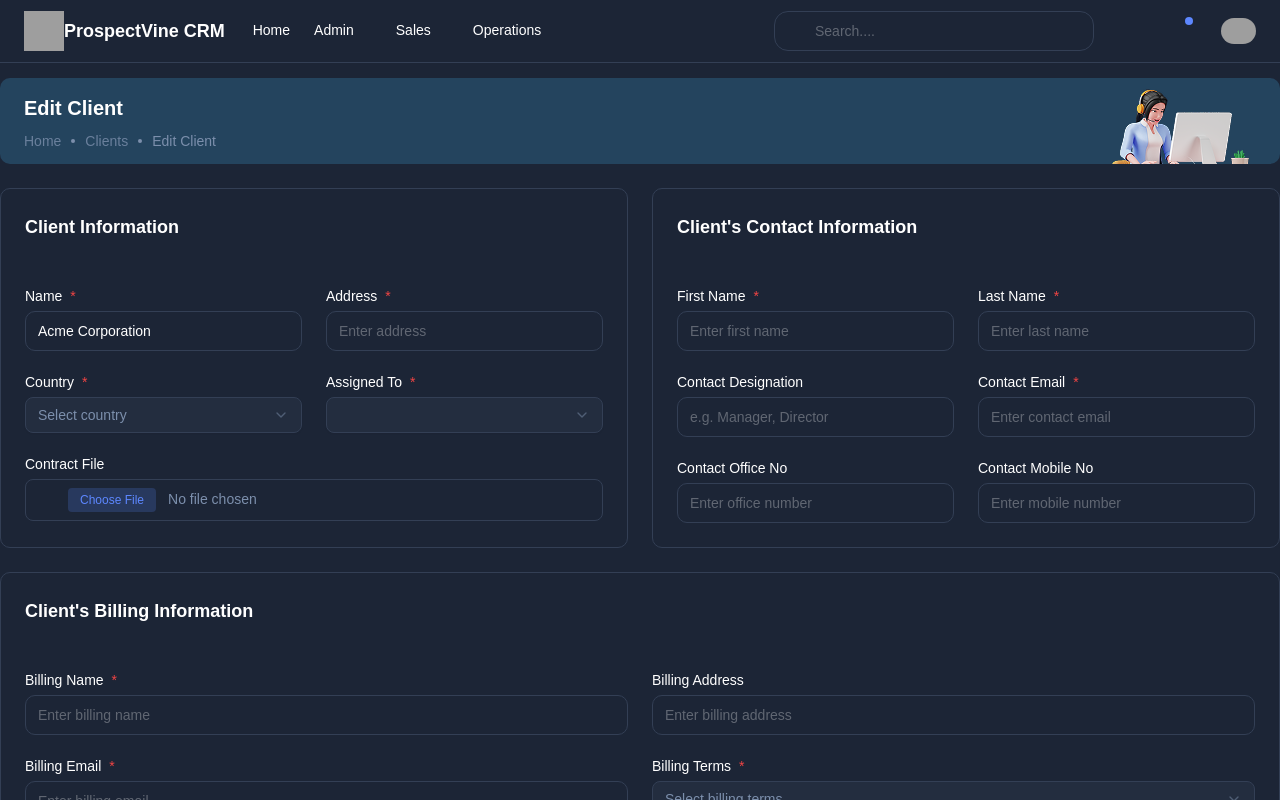
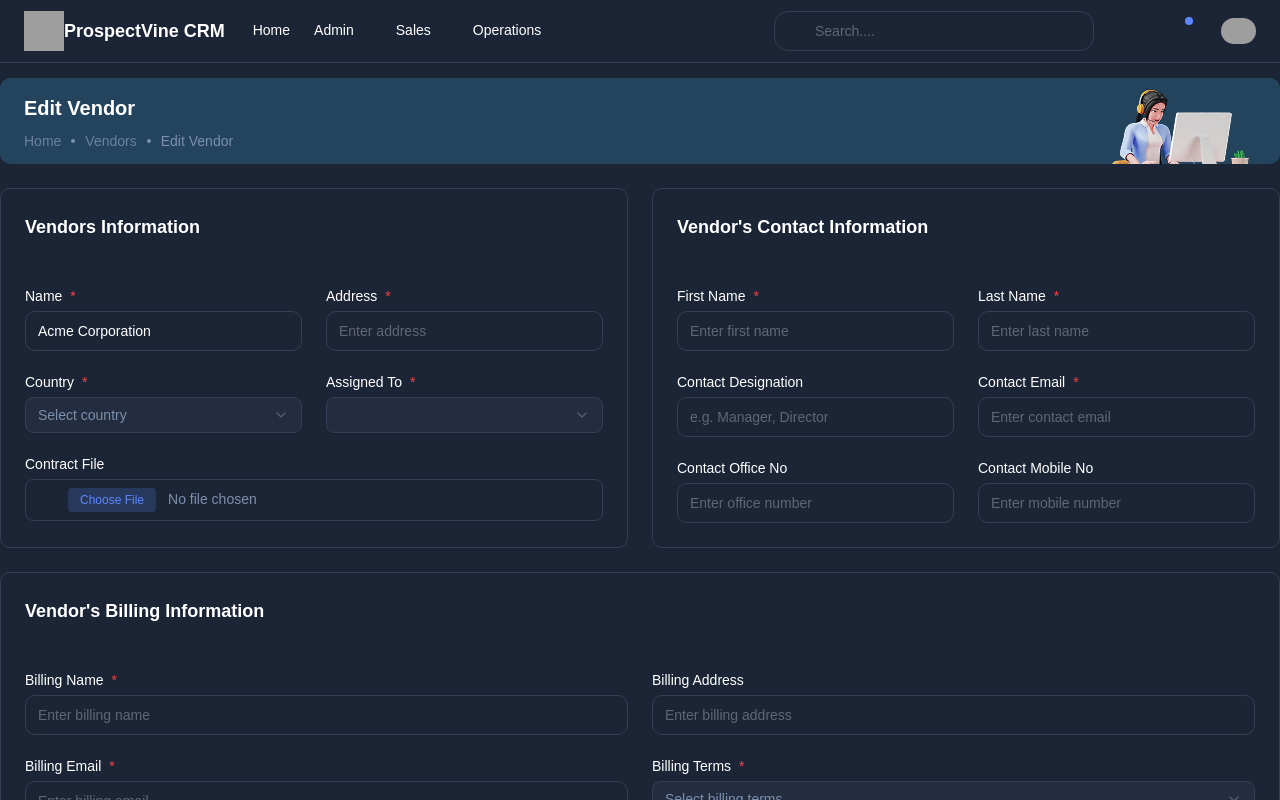
Before and after one commit to Arbaj221/Admin-Dashboard, a React (Vite) app: page /vendors/edit/1 in a window 1280 px wide. Both pictures are taken after typing "name@example.com", "Sample123" into the empty fields and a click on the button "Sign in". Shown: the top 800 px of the page. Built offline with nearby package versions, Linux system fonts and the light colour scheme; grey boxes are pictures that could not be loaded; some icons are missing.

Commit message:
Update vendors UI labels, routes and table styling

```diff
--- a/src/modules/clients/components/ClientsTable.tsx
+++ b/src/modules/clients/components/ClientsTable.tsx
@@ -44,7 +44,7 @@ const ClientsTable = ({ clients, onDelete }: ClientsTableProps) => {
             </TableRow>
           ) : (
             clients.map((client: Client) => (
-              <TableRow key={client.id} className="hover:bg-lightprimary transition-colors">
+              <TableRow key={client.id} className="hover:bg-lightprimary transition-colors odd:bg-lightprimary/80">
 
                 {/* Code */}
                 <TableCell>
--- a/src/modules/vendors/component/form.tsx
+++ b/src/modules/vendors/component/form.tsx
@@ -117,16 +117,16 @@ const VendorForm = ({ mode, initialData }: VendorFormProps) => {
   const handleSubmit = () => {
     if (!validate()) return;
     // API call will go here
-    navigate('/clients');
+    navigate('/vendors');
   };
 
   return (
     <div className="flex flex-col gap-6">
 
       <div className="grid grid-cols-1 xl:grid-cols-2 gap-6">
-        {/* ── Client Information ── */}
+        {/* ── Vendors Information ── */}
         <CardBox>
-          <h5 className="card-title mb-6">Client Information</h5>
+          <h5 className="card-title mb-6">Vendors Information</h5>
           <div className="grid grid-cols-1 md:grid-cols-2 gap-6">
 
             {/* Name */}
@@ -137,7 +137,7 @@ const VendorForm = ({ mode, initialData }: VendorFormProps) => {
               <Input
                 id="name"
                 type="text"
-                placeholder="Enter client name"
+                placeholder="Enter vendors name"
                 value={formData.name}
                 onChange={(e) => handleChange('name', e.target.value)}
                 className={`mt-2 ${errors.name ? 'border-error focus-visible:border-error' : ''}`}
@@ -237,7 +237,7 @@ const VendorForm = ({ mode, initialData }: VendorFormProps) => {
 
         {/* ── Contact Information ── */}
         <CardBox>
-          <h5 className="card-title mb-6">Client's Contact Information</h5>
+          <h5 className="card-title mb-6">Vendor's Contact Information</h5>
           <div className="grid grid-cols-1 md:grid-cols-2 gap-6">
 
             {/* First Name */}
@@ -339,7 +339,7 @@ const VendorForm = ({ mode, initialData }: VendorFormProps) => {
 
       {/* ── Billing Information ── */}
       <CardBox>
-        <h5 className="card-title mb-6">Client's Billing Information</h5>
+        <h5 className="card-title mb-6">Vendor's Billing Information</h5>
         <div className="grid grid-cols-1 md:grid-cols-2 gap-6">
 
           {/* Billing Name */}
@@ -423,7 +423,7 @@ const VendorForm = ({ mode, initialData }: VendorFormProps) => {
       <div className="flex items-center justify-end gap-3">
         <Button
           variant="outline"
-          onClick={() => navigate('/clients')}
+          onClick={() => navigate('/vendors')}
           className="px-6"
         >
           Cancel
@@ -432,7 +432,7 @@ const VendorForm = ({ mode, initialData }: VendorFormProps) => {
           onClick={handleSubmit}
           className="px-6 bg-primary hover:bg-primaryemphasis text-white"
         >
-          {mode === 'create' ? 'Save Client' : 'Update Client'}
+          {mode === 'create' ? 'Save Vendor' : 'Update Vendor'}
         </Button>
       </div>
 
--- a/src/modules/vendors/component/table.tsx
+++ b/src/modules/vendors/component/table.tsx
@@ -43,18 +43,18 @@ const VendorTable = ({ vendor, onDelete }: VendorTableProps) => {
               </TableCell>
             </TableRow>
           ) : (
-            vendor.map((client: Vendor) => (
-              <TableRow key={client.id} className="hover:bg-lightprimary transition-colors even:bg-muted/40">
+            vendor.map((vendor: Vendor) => (
+              <TableRow key={vendor.id} className="hover:bg-lightprimary transition-colors odd:bg-lightprimary/80">
 
                 {/* Code */}
                 <TableCell>
-                  <span className="text-sm font-semibold text-primary">{client.code}</span>
+                  <span className="text-sm font-semibold text-primary">{vendor.code}</span>
                 </TableCell>
 
                 {/* Name */}
                 <TableCell>
                   <span className="text-sm font-medium text-foreground whitespace-nowrap">
-                    {client.name}
+                    {vendor.name}
                   </span>
                 </TableCell>
 
@@ -62,37 +62,37 @@ const VendorTable = ({ vendor, onDelete }: VendorTableProps) => {
                 <TableCell>
                   <div className="flex items-center gap-2">
                     <div className="h-8 w-8 rounded-full bg-lightprimary text-primary flex items-center justify-center text-xs font-bold shrink-0">
-                      {client.person.charAt(0).toUpperCase()}
+                      {vendor.person.charAt(0).toUpperCase()}
                     </div>
-                    <span className="text-sm text-foreground whitespace-nowrap">{client.person}</span>
+                    <span className="text-sm text-foreground whitespace-nowrap">{vendor.person}</span>
                   </div>
                 </TableCell>
 
                 {/* Email */}
                 <TableCell>
-                  <span className="text-sm text-muted-foreground">{client.email}</span>
+                  <span className="text-sm text-muted-foreground">{vendor.email}</span>
                 </TableCell>
 
                 {/* Number */}
                 <TableCell>
-                  <span className="text-sm text-muted-foreground whitespace-nowrap">{client.number}</span>
+                  <span className="text-sm text-muted-foreground whitespace-nowrap">{vendor.number}</span>
                 </TableCell>
 
                 {/* Assigned To */}
                 <TableCell>
-                  <span className="text-sm text-foreground whitespace-nowrap">{client.assignedTo}</span>
+                  <span className="text-sm text-foreground whitespace-nowrap">{vendor.assignedTo}</span>
                 </TableCell>
 
                 {/* Status */}
                 <TableCell>
                   <Badge
                     className={`text-xs rounded-full px-3 py-1 font-medium
-                      ${client.status === 'Active'
+                      ${vendor.status === 'Active'
                         ? 'bg-lightsuccess text-successemphasis'
                         : 'bg-lighterror text-erroremphasis'
                       }`}
                   >
-                    {client.status}
+                    {vendor.status}
                   </Badge>
                 </TableCell>
 
@@ -104,7 +104,7 @@ const VendorTable = ({ vendor, onDelete }: VendorTableProps) => {
                       variant="lightprimary"
                       className="size-8! rounded-full"
                       title="Edit"
-                      onClick={() => navigate(`/vendors/edit/${client.id}`)}
+                      onClick={() => navigate(`/vendors/edit/${vendor.id}`)}
                     >
                       <Pencil className="size-4" />
                     </Button>
@@ -113,7 +113,7 @@ const VendorTable = ({ vendor, onDelete }: VendorTableProps) => {
                       variant="lighterror"
                       className="size-8! rounded-full"
                       title="Delete"
-                      onClick={() => onDelete(client.id)}
+                      onClick={() => onDelete(vendor.id)}
                     >
                       <Trash2 className="size-4" />
                     </Button>
--- a/src/modules/vendors/create.tsx
+++ b/src/modules/vendors/create.tsx
@@ -10,7 +10,7 @@ const CreateVendor = () => {
 
   return (
     <>
-      <BreadcrumbComp title="Create Client" items={BCrumb} />
+      <BreadcrumbComp title="Create Vendor" items={BCrumb} />
       <VendorForm mode="create" />
     </>
   );
--- a/src/modules/vendors/edit.tsx
+++ b/src/modules/vendors/edit.tsx
@@ -7,24 +7,24 @@ const EditVendor = () => {
     const { id } = useParams();
     const navigate = useNavigate();
 
-  const client = vendorsData.find((c) => c.id === Number(id));
+    const vendor = vendorsData.find((c) => c.id === Number(id));
 
-  // If client not found — go back to list
-  if (!client) {
-    navigate('/clients');
+    // If vendor not found — go back to list
+    if (!vendor) {
+        navigate('/vendors');
         return null;
     }
 
     const BCrumb = [
         { to: '/', title: 'Home' },
-    { to: '/clients', title: 'Clients' },
-    { title: 'Edit Client' },
+        { to: '/vendors', title: 'Vendors' },
+        { title: 'Edit Vendor' },
     ];
 
     return (
         <>
-      <BreadcrumbComp title="Edit Client" items={BCrumb} />
-      <VendorForm mode="edit" initialData={client} />
+            <BreadcrumbComp title="Edit Vendor" items={BCrumb} />
+            <VendorForm mode="edit" initialData={vendor} />
         </>
     );
 };
```
Lines whose indentation alone changed are shown as unchanged.
